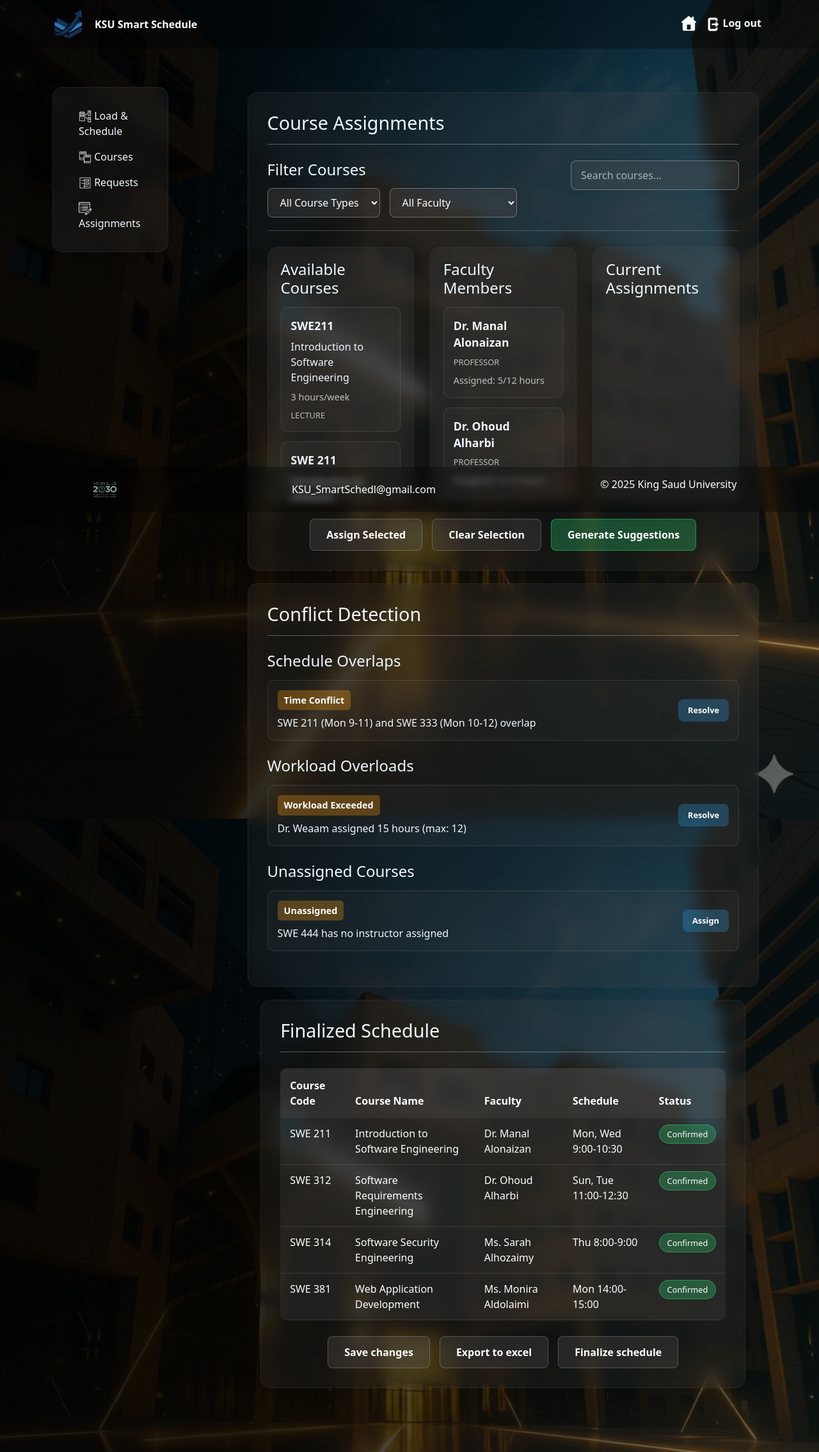
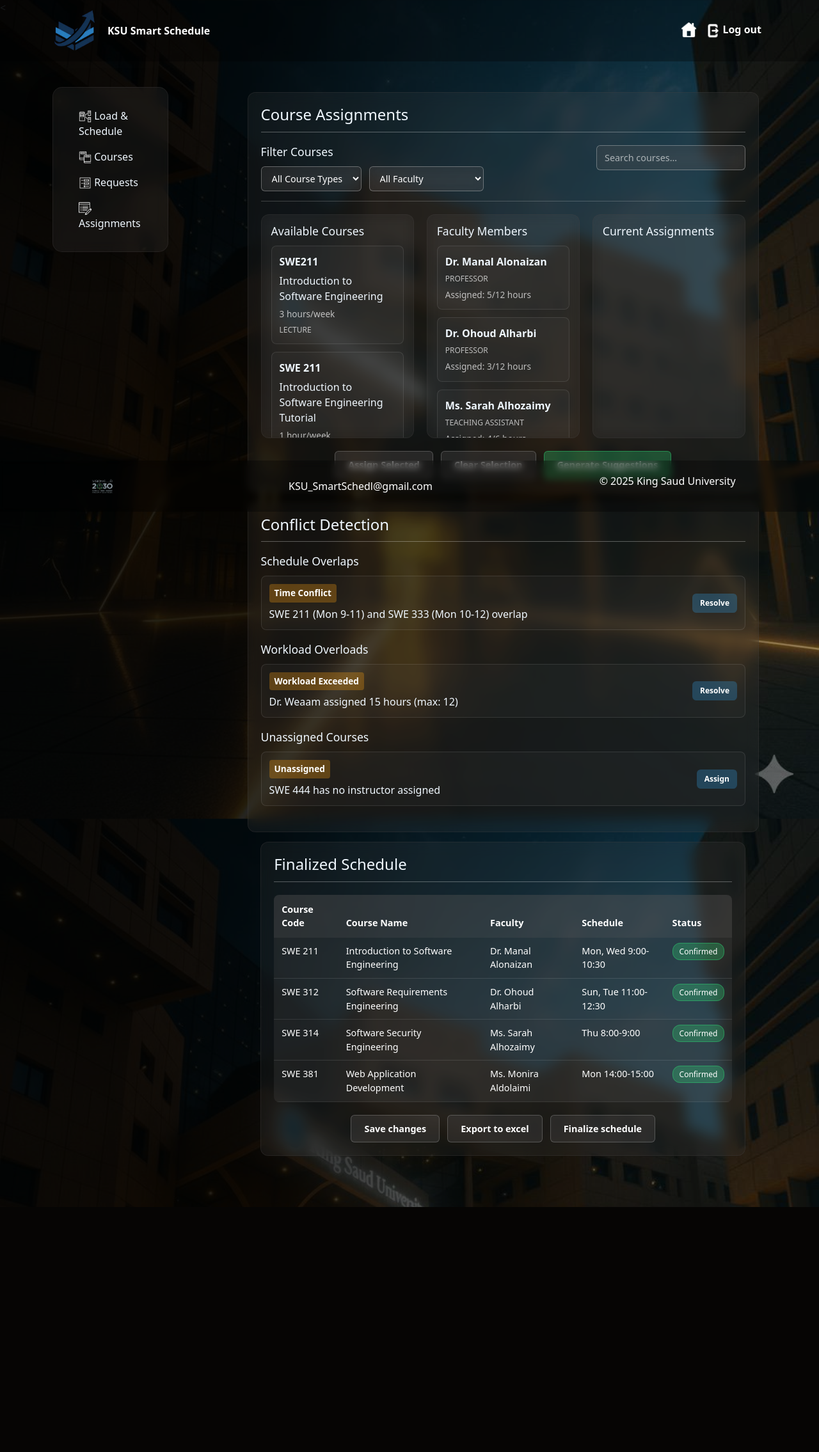
Before and after one commit to Fatimahomran25/projrct-WEP381, a PHP site: page /CourseAssignmentANDConflictDetection.html in a window 1280 px wide. Shown: the whole page at 64% size. After the commit the page ends 1887 px from the top, so only its background shows below. Run offline with PHP 8.4, Linux system fonts and the light colour scheme.

Commit message:
Update CourseAssignmentANDConflictDetection.css

```diff
--- a/CourseAssignmentANDConflictDetection.css
+++ b/CourseAssignmentANDConflictDetection.css
@@ -1,72 +1,63 @@
 body {
   margin: 0;
   background:
-    linear-gradient(to right, rgba(0, 0, 0, 0.85) 30%, rgba(0,0,0,0.3) 100%),url("assets/KSU1.jpg") center/cover no-repeat fixed;;/*  هنا عشان اموج الصوره واخلي فيها*/
+    linear-gradient(to right, rgba(0, 0, 0, 0.85) 30%, rgba(0,0,0,0.3) 100%),
+    url("assets/KSU1.jpg") center/cover no-repeat fixed;/*  هنا عشان اموج الصوره واخلي فيها*/
 }
-
-/*Navbar Design*/
  .nav-item .nav-link img{
   width: 30px;
   height: 30px;
  }
+
+/* الكومنت لنا  */
   .navbar {
   background-color: rgba(0, 0, 0, 0.3) ; /* هنا خليتnav  شفاف */
 }
+
 .navbar-brand,.nav-link {
   color: white ;
 }
+
+ /*   هذا اذا صغرتي الشاشه وحطيتي السهم (مهم التوحيد )   */
 .nav-link:hover {
-  color: #5f5c5c;
+  color: #5f5c5c; /* لون عند المرور */
 }
  .navbar-brand img{
-  width: 50px;
-  height:50px;
+  width: 70px;
+  height:70px;
+ }
+
+.container .menu{
+
+  display: flex;
+  justify-content: space-evenly;
+  margin-top: 10%;
+  margin-right: 10%;
+
+  /* (مهم توحيد) الشفافية  تمويه عشان لوق ان*/
+  background: rgba(89, 86, 86, 0.15);
+  backdrop-filter: blur(10px);           /* يموّه الخلفية */
+  border-radius: 15px;                   /* زوايا  */
+  border: 1px solid rgba(70, 68, 68, 0.3); /* خط خفيف شبه شفاف */
+
+}
+.container .menu ul a{
+    color: aliceblue;
+    text-decoration: none;
+
+
+}
+.container .menu ul img{
+
+    width: 20px;
+    height: 20px;
+
 }
 .nav-item .nav-Home img {
   width: 29px;
   height: 29px;
   margin-top: 8px;
  }
-
- /*Container class design*/
-.container .menu{
-  display: flex;
-  justify-content: space-evenly;
-  margin-top: 10%;
-  margin-right: 10%;
-  /*  الشفافية  تمويه عشان لوق ان*/
-  background: rgba(89, 86, 86, 0.15);
-  backdrop-filter: blur(10px);           /* يموّه الخلفية */
-  border-radius: 15px;                   /* زوايا  */
-  border: 1px solid rgba(70, 68, 68, 0.3); /* خط خفيف شبه شفاف */
-}
-.container .menu ul a{
-    color: aliceblue;
-    text-decoration: none;
-}
-.container .menu ul img{
-    width: 20px;
-    height: 20px;
-}
-
-
-}
-
-/*  for the page Content */
-.page-content {
-  background: rgba(89, 86, 86, 0.15);
-  backdrop-filter: blur(10px);
-  border-radius: 15px;
-  margin-top: 100px;
-  margin-bottom:60px;
-  border: 1px solid rgba(70, 68, 68, 0.3);
-  padding: 40px;
-  flex:1; /*عشان تاخذ باقي المساحة وتصير جنب المنيو بدل ما تنزل تحته */
-  width: 70%;
-  text-align: center;
-  color: white;
-}
-
 
 /*Footer*/
 .glass-nav {
@@ -86,9 +77,7 @@
   bottom: 0;
   width: 100%;
 }
-
-
-/* Section Styles */
+/* Section Styles - Smaller */
 .assignment-section,
 .conflict-section,
 .finalize-section {
@@ -96,34 +85,36 @@
 color: aliceblue;
 background: rgba(89, 86, 86, 0.15);
 backdrop-filter: blur(10px);
-  border-radius: 15px;
+border-radius: 12px; /* Smaller radius */
 border: 1px solid rgba(70, 68, 68, 0.3);
-  padding: 30px;
-  margin-bottom: 20px;
+padding: 20px; /* Reduced padding */
+margin-bottom: 15px; /* Smaller margin */
 }
 
 h2 {
 color: aliceblue;
-  margin-bottom: 25px;
-  padding-bottom: 15px;
+margin-bottom: 20px; /* Reduced */
+padding-bottom: 12px; /* Reduced */
 border-bottom: 1px solid rgba(255, 255, 255, 0.3);
-  font-size: 1.8rem;
+font-size: 1.5rem; /* Smaller font */
 }
 
 h3, h4 {
 color: aliceblue;
-  margin-bottom: 15px;
+margin-bottom: 12px; /* Reduced */
+font-size: 1.1rem; /* Smaller font */
 }
 
-/* Buttons */
+/* Buttons - Smaller */
 button {
-  padding: 12px 25px;
+padding: 10px 20px; /* Smaller padding */
 border: none;
-  border-radius: 8px;
+border-radius: 6px; /* Smaller radius */
 cursor: pointer;
 font-weight: 600;
 transition: all 0.3s ease;
 color: white;
+font-size: 0.9rem; /* Smaller font */
 }
 
 .btn-primary {
@@ -157,8 +148,8 @@
 
 .btn-remove {
 background-color: rgba(231, 76, 60, 0.3);
-  padding: 8px 15px;
-  font-size: 0.8rem;
+padding: 6px 12px; /* Smaller padding */
+font-size: 0.75rem; /* Smaller font */
 }
 
 .btn-remove:hover {
@@ -167,35 +158,36 @@
 
 .btn-resolve {
 background-color: rgba(52, 152, 219, 0.3);
-  padding: 8px 15px;
-  font-size: 0.8rem;
+padding: 6px 12px; /* Smaller padding */
+font-size: 0.75rem; /* Smaller font */
 }
 
 .btn-resolve:hover {
 background-color: rgba(52, 152, 219, 0.5);
 }
 
-/* Assignment Interface */
+/* Assignment Interface - Smaller */
 .assignment-controls {
 display: flex;
 justify-content: space-between;
-  margin-bottom: 25px;
-  padding-bottom: 20px;
+margin-bottom: 20px; /* Reduced */
+padding-bottom: 15px; /* Reduced */
 border-bottom: 1px solid rgba(255, 255, 255, 0.2);
 }
 
 .filter-controls {
 display: flex;
-  gap: 15px;
+gap: 12px; /* Reduced gap */
 }
 
 .filter-controls select, #course-search {
-  padding: 10px 15px;
+padding: 8px 12px; /* Smaller padding */
 border: 1px solid rgba(255, 255, 255, 0.3);
-  border-radius: 8px;
+border-radius: 6px; /* Smaller radius */
 background: rgba(89, 86, 86, 0.2);
 color: white;
 backdrop-filter: blur(10px);
+font-size: 0.9rem; /* Smaller font */
 }
 
 .filter-controls select option {
@@ -210,34 +202,34 @@
 .assignment-grid {
 display: grid;
 grid-template-columns: 1fr 1fr 1fr;
-  gap: 25px;
-  margin-bottom: 25px;
+gap: 20px; /* Reduced gap */
+margin-bottom: 20px; /* Reduced */
 }
 
 .courses-column, .faculty-column, .assignments-column {
 background: rgba(89, 86, 86, 0.1);
 backdrop-filter: blur(10px);
-  border-radius: 15px;
+border-radius: 12px; /* Smaller radius */
 border: 1px solid rgba(70, 68, 68, 0.3);
-  padding: 20px;
-  max-height: 400px;
+padding: 15px; /* Reduced padding */
+max-height: 350px; /* Smaller height */
 overflow-y: auto;
 }
 
 .course-list, .faculty-list, .assignments-list {
 display: flex;
 flex-direction: column;
-  gap: 15px;
+gap: 12px; /* Reduced gap */
 }
 
 .course-item, .faculty-item, .assignment-item, .conflict-item {
-  padding: 15px;
+padding: 12px; /* Reduced padding */
 border: 1px solid rgba(255, 255, 255, 0.1);
-  border-radius: 10px;
+border-radius: 8px; /* Smaller radius */
 transition: all 0.3s ease;
 display: flex;
 flex-direction: column;
-  gap: 8px;
+gap: 6px; /* Reduced gap */
 background: rgba(89, 86, 86, 0.1);
 }
 
@@ -254,17 +246,17 @@
 .course-code, .faculty-name, .assignment-course {
 font-weight: bold;
 color: aliceblue;
-  font-size: 1.1rem;
+font-size: 1rem; /* Smaller font */
 }
 
 .course-type, .faculty-role {
-  font-size: 0.8rem;
+font-size: 0.75rem; /* Smaller font */
 color: rgba(255, 255, 255, 0.7);
 text-transform: uppercase;
 }
 
 .course-hours, .faculty-hours {
-  font-size: 0.9rem;
+font-size: 0.85rem; /* Smaller font */
 color: rgba(255, 255, 255, 0.7);
 }
 
@@ -276,55 +268,55 @@
 
 .assignment-actions {
 display: flex;
-  gap: 15px;
+gap: 12px; /* Reduced gap */
 justify-content: center;
 flex-wrap: wrap;
 }
 
-/* Conflict Detection */
+/* Conflict Detection - Smaller */
 .conflict-controls {
 display: flex;
-  gap: 15px;
-  margin-bottom: 25px;
+gap: 12px; /* Reduced gap */
+margin-bottom: 20px; /* Reduced */
 }
 
 .conflict-category {
-  margin-bottom: 25px;
+margin-bottom: 20px; /* Reduced */
 }
 
 .conflict-list {
 display: flex;
 flex-direction: column;
-  gap: 15px;
+gap: 12px; /* Reduced gap */
 }
 
 .conflict-details {
 display: flex;
 flex-direction: column;
-  gap: 8px;
+gap: 6px; /* Reduced gap */
 }
 
 .conflict-type {
 font-weight: bold;
-  font-size: 0.9rem;
-  padding: 5px 10px;
-  border-radius: 5px;
+font-size: 0.85rem; /* Smaller font */
+padding: 4px 8px; /* Smaller padding */
+border-radius: 4px; /* Smaller radius */
 display: inline-block;
 width: fit-content;
 background-color: rgba(243, 156, 18, 0.3);
 color: white;
 }
 
-/* Finalize Schedule */
+/* Finalize Schedule - Smaller */
 .finalize-controls {
 display: flex;
-  gap: 15px;
-  margin-bottom: 25px;
+gap: 12px; /* Reduced gap */
+margin-bottom: 20px; /* Reduced */
 }
 
 .schedule-status {
 display: flex;
-  gap: 40px;
+gap: 30px; /* Reduced gap */
 }
 
 .status-item {
@@ -334,14 +326,14 @@
 }
 
 .status-label {
-  font-size: 0.9rem;
+font-size: 0.85rem; /* Smaller font */
 color: rgba(255, 255, 255, 0.7);
-  margin-bottom: 8px;
+margin-bottom: 6px; /* Reduced */
 }
 
 .status-value {
 font-weight: bold;
-  font-size: 1.3rem;
+font-size: 1.1rem; /* Smaller font */
 color: aliceblue;
 }
 
@@ -349,23 +341,92 @@
 color: rgba(46, 204, 113, 0.8);
 }
 
-/*Footer*/
+/*Footer - Smaller*/
 .glass-nav {
 background:  rgba(0, 0, 0, 0.3);
 backdrop-filter: blur(6px);
 }
 .footer-logo img{
-  width: 70px;
-
+width: 60px; /* Smaller logo */
 }
 .footer{
 display: flex;
 justify-content: space-around !important;
 align-items: center;
-  /*عشان اثبته تحت رغم تحرك المحتوى وحجمه*/
 position: fixed;
 bottom: 0;
 width: 100%;
+padding: 10px 0; /* Smaller padding */
+}
+
+/* Finalized Schedule Section - Smaller */
+.finalized-schedule-container {
+width: 95%;
+display: block;
+margin-top: 15px; /* Reduced */
+margin-bottom: 80px; /* Reduced */
+}
+
+.finalized-section {
+width: 100%;
+color: aliceblue;
+background: rgba(89, 86, 86, 0.15);
+backdrop-filter: blur(10px);
+border-radius: 12px; /* Smaller radius */
+border: 1px solid rgba(70, 68, 68, 0.3);
+padding: 20px; /* Reduced padding */
+margin-bottom: 15px; /* Reduced */
+}
+
+/* Schedule Table - Smaller */
+.schedule-table {
+margin-bottom: 20px; /* Reduced */
+}
+
+.table {
+width: 100%;
+color: white;
+background: rgba(89, 86, 86, 0.1);
+border-radius: 8px; /* Smaller radius */
+overflow: hidden;
+font-size: 0.9rem; /* Smaller font */
+}
+
+.table th {
+background: rgba(89, 86, 86, 0.3);
+color: white;
+border: none;
+padding: 12px; /* Reduced padding */
+font-weight: 600;
+}
+
+.table td {
+background: rgba(89, 86, 86, 0.1);
+color: white;
+border: none;
+padding: 10px 12px; /* Reduced padding */
+border-bottom: 1px solid rgba(255, 255, 255, 0.1);
+}
+
+.table-striped tbody tr:nth-of-type(odd) {
+background: rgba(89, 86, 86, 0.05);
+}
+
+/* Status Badges - Smaller */
+.status-confirmed {
+background: rgba(46, 204, 113, 0.3);
+color: white;
+padding: 4px 10px; /* Smaller padding */
+border-radius: 12px; /* Smaller radius */
+font-size: 0.75rem; /* Smaller font */
+border: 1px solid rgba(46, 204, 113, 0.5);
+}
+
+/* Schedule Actions - Smaller */
+.schedule-actions {
+display: flex;
+gap: 12px; /* Reduced gap */
+justify-content: center;
 }
 
 /* Responsive Design */
@@ -376,12 +437,12 @@
 
 .schedule-status {
   flex-direction: column;
-    gap: 20px;
+  gap: 15px; /* Reduced gap */
 }
 
 .assignment-controls {
   flex-direction: column;
-    gap: 15px;
+  gap: 12px; /* Reduced gap */
 }
 
 .filter-controls {
@@ -395,87 +456,19 @@
 
 /* Custom scrollbar */
 ::-webkit-scrollbar {
-  width: 8px;
+width: 6px; /* Smaller scrollbar */
 }
 
 ::-webkit-scrollbar-track {
 background: rgba(255, 255, 255, 0.1);
-  border-radius: 10px;
+border-radius: 8px; /* Smaller radius */
 }
 
 ::-webkit-scrollbar-thumb {
 background: rgba(255, 255, 255, 0.3);
-  border-radius: 10px;
+border-radius: 8px; /* Smaller radius */
 }
 
 ::-webkit-scrollbar-thumb:hover {
 background: rgba(255, 255, 255, 0.5);
 }
-/* Finalized Schedule Section */
-.finalized-schedule-container {
-  width: 95%;
-  display: block;
-  margin-top: 20px;
-  margin-bottom: 100px;
-}
-
-.finalized-section {
-  width: 100%;
-  color: aliceblue;
-  background: rgba(89, 86, 86, 0.15);
-  backdrop-filter: blur(10px);
-  border-radius: 15px;
-  border: 1px solid rgba(70, 68, 68, 0.3);
-  padding: 30px;
-  margin-bottom: 20px;
-}
-
-/* Schedule Table */
-.schedule-table {
-  margin-bottom: 25px;
-}
-
-.table {
-  width: 100%;
-  color: white;
-  background: rgba(89, 86, 86, 0.1);
-  border-radius: 10px;
-  overflow: hidden;
-}
-
-.table th {
-  background: rgba(89, 86, 86, 0.3);
-  color: white;
-  border: none;
-  padding: 15px;
-  font-weight: 600;
-}
-
-.table td {
-  background: rgba(89, 86, 86, 0.1);
-  color: white;
-  border: none;
-  padding: 12px 15px;
-  border-bottom: 1px solid rgba(255, 255, 255, 0.1);
-}
-
-.table-striped tbody tr:nth-of-type(odd) {
-  background: rgba(89, 86, 86, 0.05);
-}
-
-/* Status Badges */
-.status-confirmed {
-  background: rgba(46, 204, 113, 0.3);
-  color: white;
-  padding: 5px 12px;
-  border-radius: 15px;
-  font-size: 0.8rem;
-  border: 1px solid rgba(46, 204, 113, 0.5);
-}
-
-/* Schedule Actions */
-.schedule-actions {
-  display: flex;
-  gap: 15px;
-  justify-content: center;
-}
```
Lines whose indentation alone changed are shown as unchanged.
